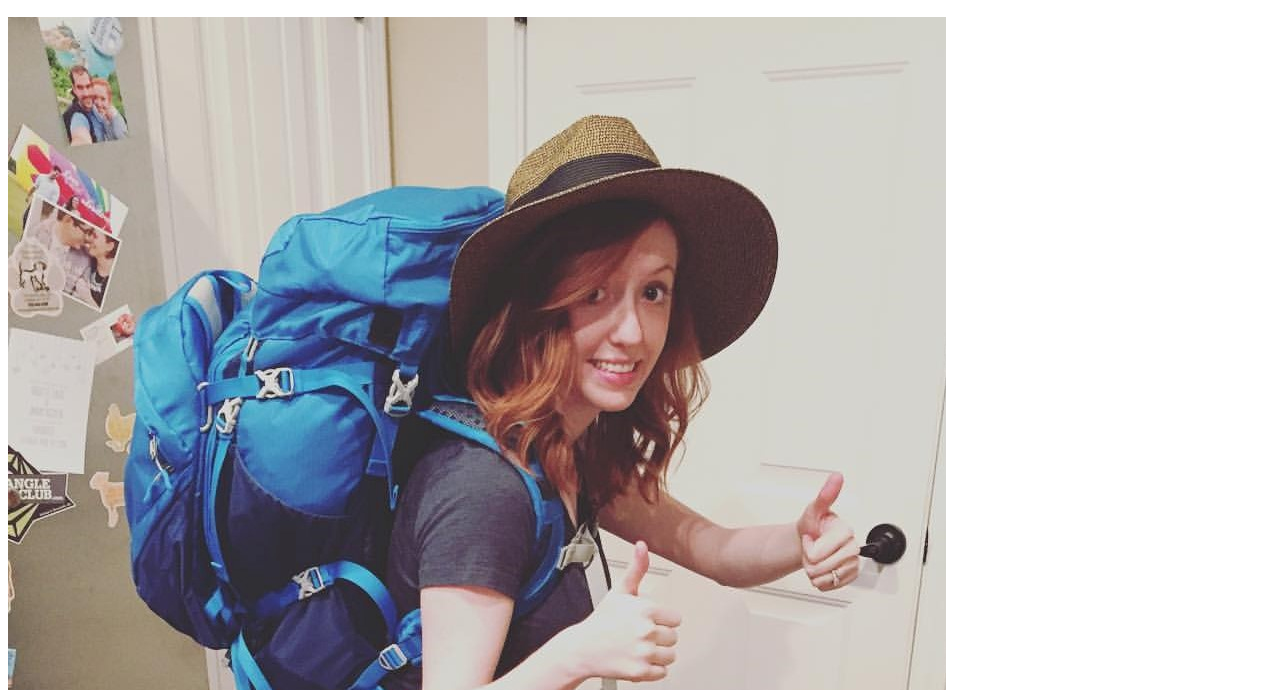
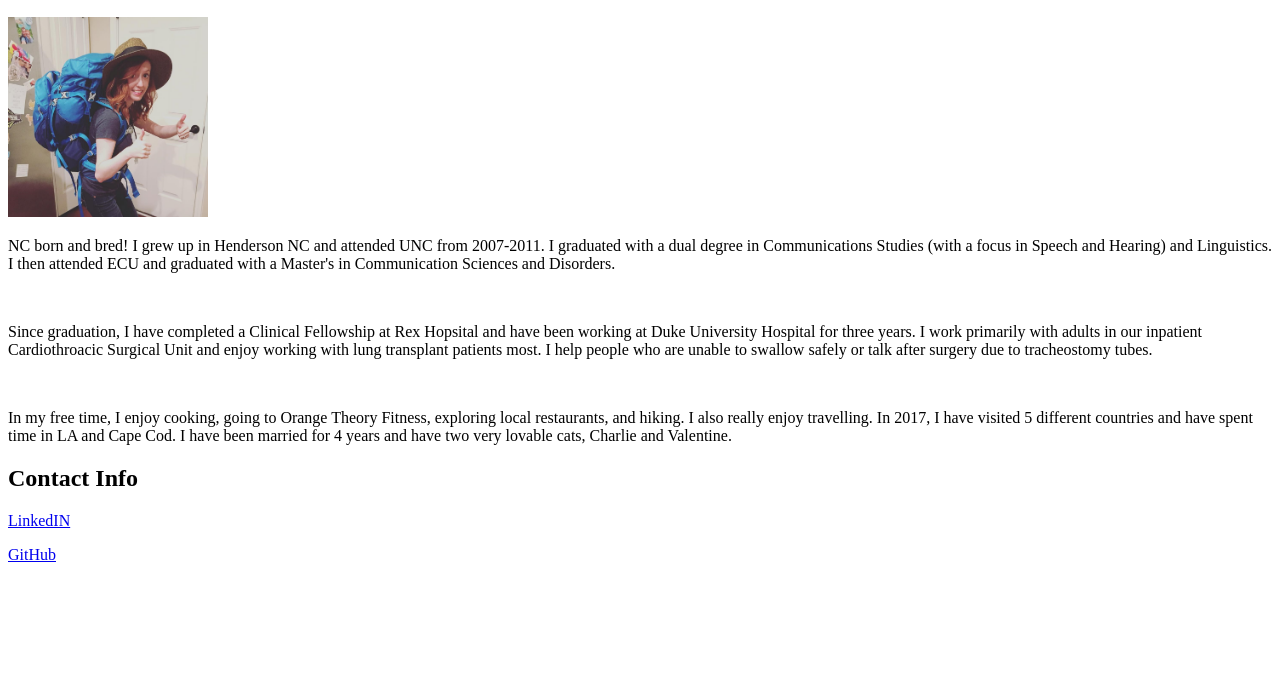
Before and after one commit to ashleyedds/firstassignment, a plain HTML site: page index.html in a window 1280 px wide. Shown: the part 110-800 px from the top of the page. Drawn offline with Linux system fonts and the light colour scheme.

Commit message:
second commit

```diff
--- a/index.html
+++ b/index.html
@@ -9,8 +9,16 @@
 
 	<h2>Ashley Edds</h2>
 
-	<img src="selfie.jpg">
+	<img src="selfie.jpg" height="200" width="200">
 
-	<p>NC born and bred! I grew up in Henderson NC and
+	<p>NC born and bred! I grew up in Henderson NC and attended UNC from 2007-2011. I graduated with a dual degree in Communications Studies (with a focus in Speech and Hearing) and Linguistics. I then attended ECU and graduated with a Master's in Communication Sciences and Disorders.</p>
+	<br>
+	<p>Since graduation, I have completed a Clinical Fellowship at Rex Hopsital and have been working at Duke University Hospital for three years. I work primarily with adults in our inpatient Cardiothroacic Surgical Unit and enjoy working with lung transplant patients most. I help people who are unable to swallow safely or talk after surgery due to tracheostomy tubes.</p>
+	<br>
+	<p>In my free time, I enjoy cooking, going to Orange Theory Fitness, exploring local restaurants, and hiking. I also really enjoy travelling. In 2017, I have visited 5 different countries and have spent time in LA and Cape Cod. I have been married for 4 years and have two very lovable cats, Charlie and Valentine.</p>
+
+	<h2>Contact Info</h2>
+	<p><a href="https://www.linkedin.com/in/ashley-edds-88a55787/">LinkedIN</a></p>
+	<p><a href="https://github.com/ashleyedds">GitHub</a></p>
 </body>
 </html>
```
